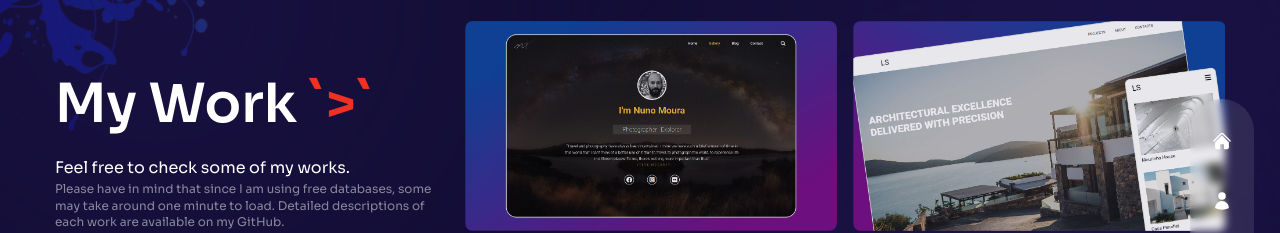
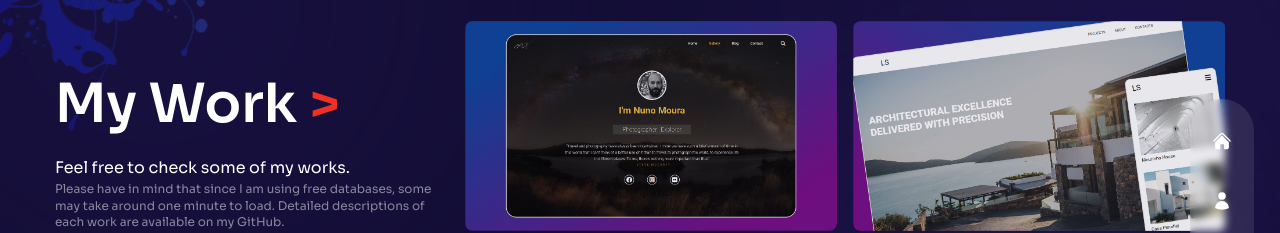
Before and after one commit to NAMoura/nunomoura---Portfolio, a Next.js app: page /work in a window 1280 px wide. Shown: the part 139-372 px from the top of the page. Built offline with nearby package versions, Linux system fonts and the light colour scheme.

Commit message:
Update index.js

```diff
--- a/pages/work/index.js
+++ b/pages/work/index.js
@@ -23,7 +23,7 @@ const Work = () => {
               exit="hidden"
               className="h2 xl:mt-12"
             >
-              My Work <span className="text-accent">`&gt;`</span>
+              My Work <span className="text-accent">&gt;</span>
             </motion.h2>
             <motion.div
             variants={fadeIn("up", 0.4)}
```
